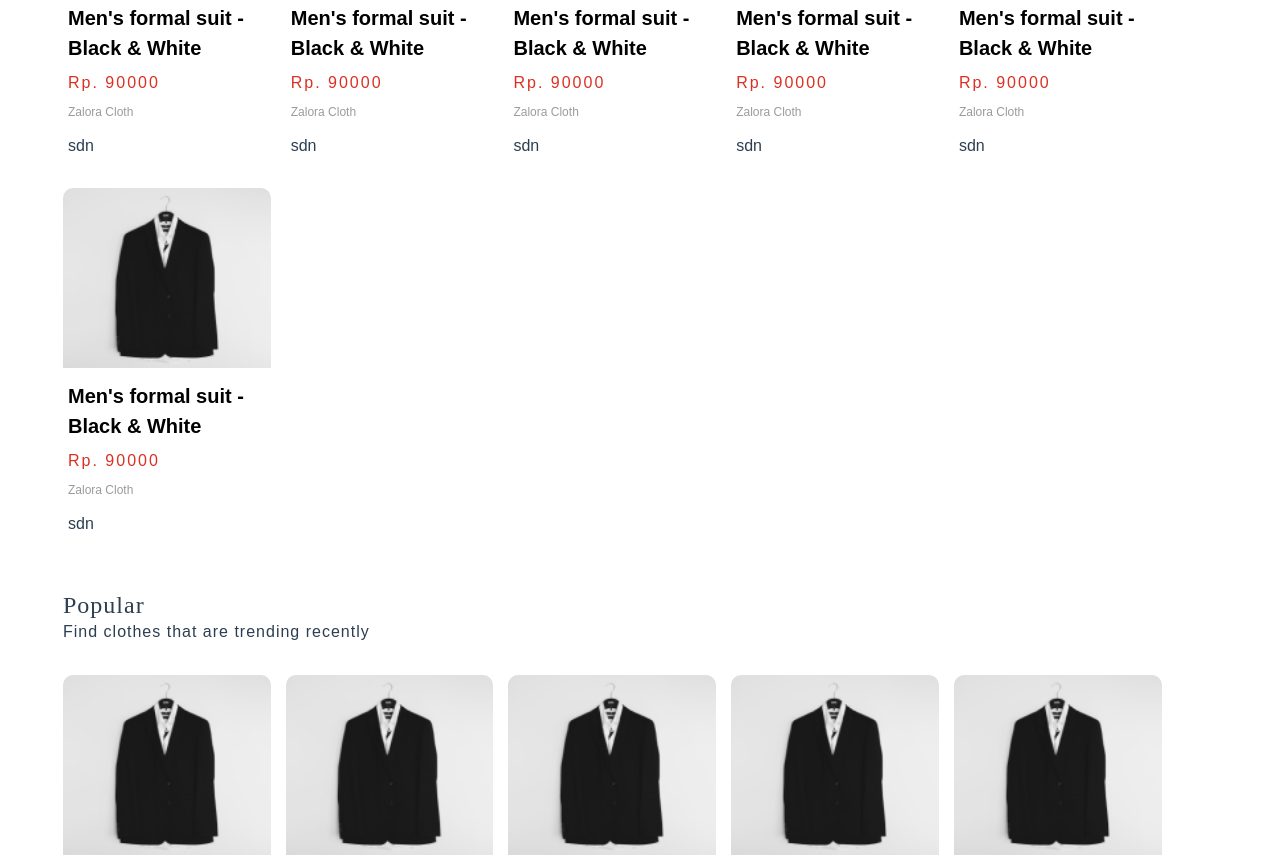
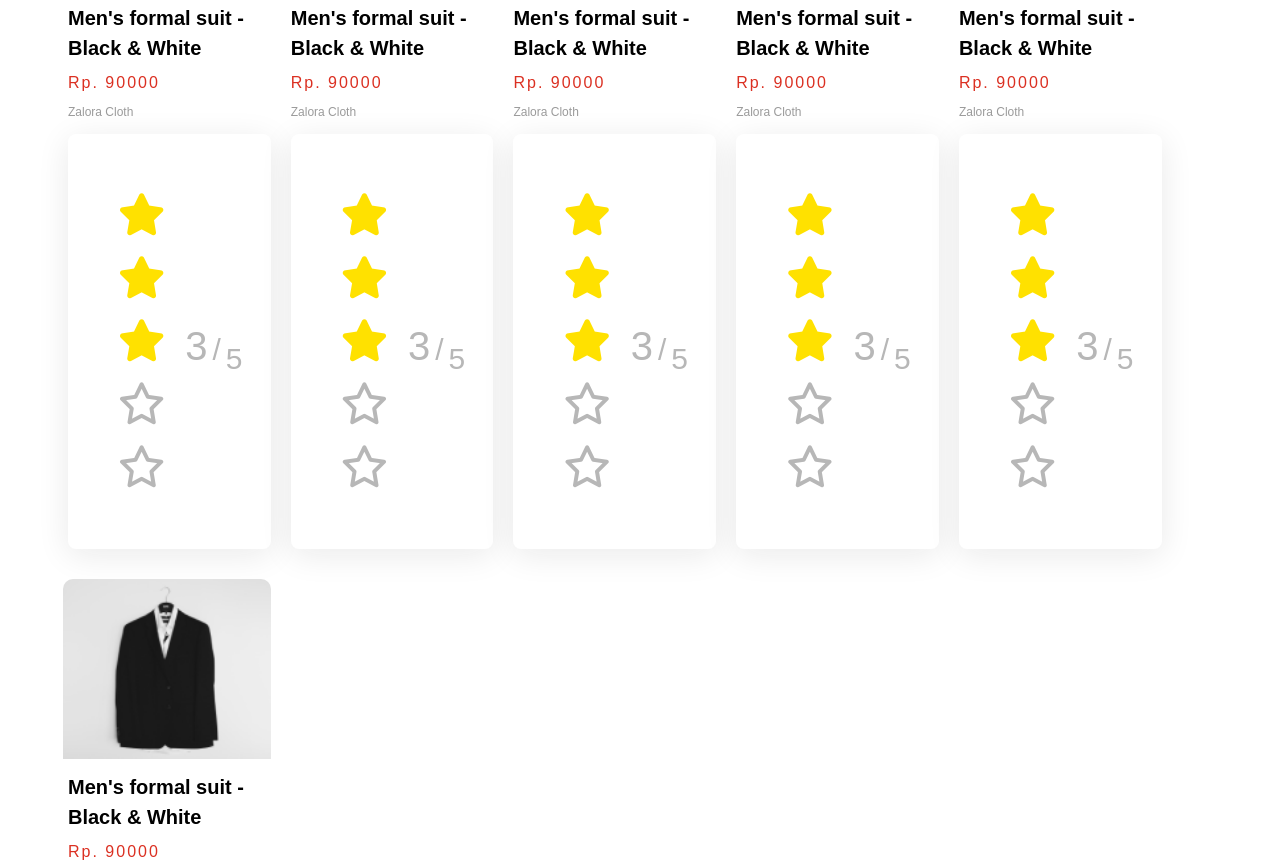
Before and after one commit to Friemorn/App-Blanja-FrontEnd, a Vue app: page /homepage in a window 1280 px wide. Shown: the part 500-1362 px from the top of the page. Built offline with nearby package versions, Linux system fonts and the light colour scheme; a web font is replaced by a local one; what vue-sweetalert2 would draw is missing.

Commit message:
Add Rating

```diff
--- a/package.json
+++ b/package.json
@@ -10,6 +10,7 @@
   "dependencies": {
     "axios": "^0.20.0",
     "core-js": "^3.6.5",
+    "sass-loader": "^10.0.2",
     "vue": "^2.6.11",
     "vue-carousel": "^0.18.0",
     "vue-router": "^3.2.0",
--- a/src/components/_base/CardProduct.vue
+++ b/src/components/_base/CardProduct.vue
@@ -10,13 +10,19 @@
                 <div class="branch-product my-2"> Zalora Cloth</div>
             </div>
         </a>
-        <div class="ratting-product">sdn</div>
+        <div class="ratting-product">
+            <Rating :grade="3" :maxStars="5" :hasCounter="true"/>
+        </div>
     </div>
 </template>
 
 <script>
+import Rating from '../_base/Rating'
 export default {
-  name: 'CardProduct'
+  name: 'CardProduct',
+  components: {
+    Rating
+  }
 }
 </script>
 
--- /dev/null
+++ b/src/components/_base/Rating.vue
@@ -0,0 +1,82 @@
+<template>
+<div class="rating">
+    <ul class="list">
+      <li @click="rate(star)" v-for="star in maxStars" :class="{ 'active': star <= stars }" :key="star.stars" class="star">
+      <i :class="star <= stars ? 'fas fa-star' : 'far fa-star'"></i>
+      </li>
+    </ul>
+    <div v-if="hasCounter" class="info counter">
+      <span class="score-rating">{{ stars }}</span>
+      <span class="divider">/</span>
+      <span class="score-max">{{ maxStars }}</span>
+    </div>
+  </div>
+</template>
+
+<script>
+export default {
+  name: 'Rating',
+  props: ['grade', 'maxStars', 'hasCounter'],
+  data () {
+    return {
+      stars: this.grade
+    }
+  },
+  methods: {
+    rate (star) {
+      if (typeof star === 'number' && star <= this.maxStars && star >= 0) {
+        this.stars = this.stars === star ? star - 1 : star
+      }
+    }
+  }
+}
+
+</script>
+
+<style scoped>
+.rating {
+  display: flex;
+  align-items: center;
+  padding: 50px;
+  color: #b7b7b7;
+  background: #fff;
+  border-radius: 8px;
+  box-shadow: 0 6px 33px rgba(19, 18, 18, 0.09);
+}
+.rating .list {
+  padding: 0;
+  margin: 0 20px 0 0;
+}
+.rating .list:hover .star {
+  color: #ffe100;
+}
+.rating .list .star {
+  display: inline-block;
+  font-size: 42px;
+  transition: all 0.2s ease-in-out;
+  cursor: pointer;
+}
+.rating .list .star:hover ~ .star:not(.active) {
+  color: inherit;
+}
+.rating .list .star:first-child {
+  margin-left: 0;
+}
+.rating .list .star.active {
+  color: #ffe100;
+}
+.rating .info {
+  margin-top: 15px;
+  font-size: 40px;
+  text-align: center;
+  display: table;
+}
+.rating .info .divider {
+  margin: 0 5px;
+  font-size: 30px;
+}
+.rating .info .score-max {
+  font-size: 30px;
+  vertical-align: sub;
+}
+</style>
--- a/src/router/index.js
+++ b/src/router/index.js
@@ -19,14 +19,6 @@ const routes = [
     component: Category
   },
   {
-    path: '/about',
-    name: 'About',
-    // route level code-splitting
-    // this generates a separate chunk (about.[hash].js) for this route
-    // which is lazy-loaded when the route is visited.
-    component: () => import(/* webpackChunkName: "about" */ '../views/About.vue')
-  },
-  {
     path: '/signup',
     name: 'Signup',
     component: Signup
```
Also changed, not shown: 1 other file (tests, documents, lock files or other folders).
